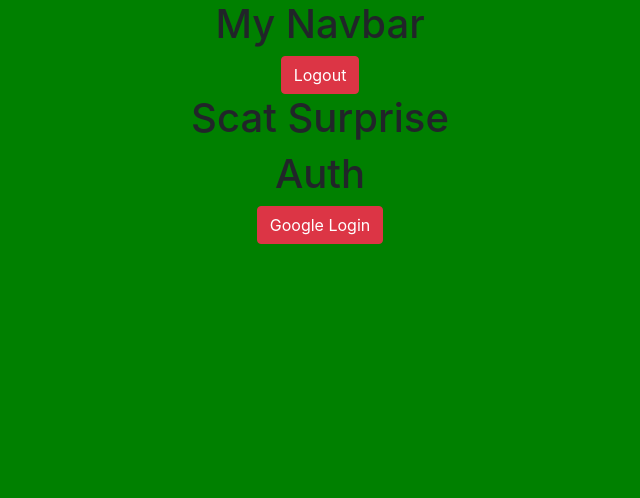
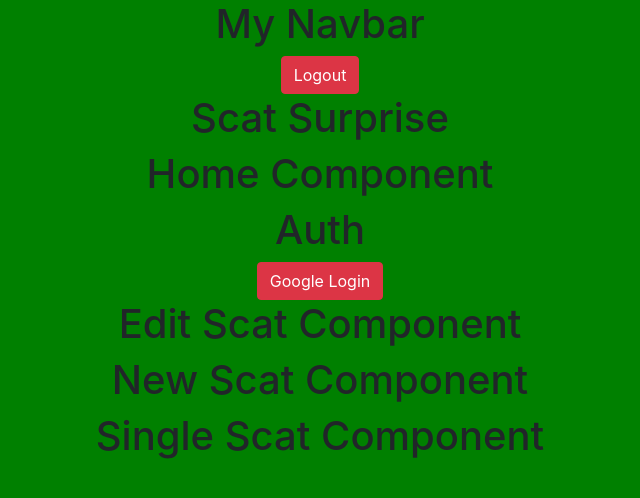
Before and after one commit to Jmarquez8951/scatt-surprise, a React (Create React App) app: page / in a window 1280 px wide. Shown: the top 498 px of the page, without its empty margins (320-960 px from the left). Built offline with nearby package versions, Linux system fonts and the light colour scheme; no server answers.

Commit message:
pages made

```diff
--- a/src/App/App.js
+++ b/src/App/App.js
@@ -4,8 +4,14 @@
 
 import './App.scss';
 
+import MyNavbar from '../components/shared/MyNavbar/MyNavbar';
+
 import Auth from '../components/pages/Auth/Auth';
-import MyNavbar from '../components/shared/MyNavbar/MyNavbar';
+import Home from '../components/pages/Home/Home';
+import EditScat from '../components/pages/EditScat/EditScat';
+import SingleScat from '../components/pages/SingleScat/SingleScat';
+import NewScat from '../components/pages/NewScat/NewScat';
+
 
 import fbConnection from '../helpers/data/connection';
 
@@ -35,7 +41,11 @@
       <div className="App">
         <MyNavbar/>
         <h1>Scat Surprise</h1>
+        <Home/>
         <Auth/>
+        <EditScat/>
+        <NewScat/>
+        <SingleScat/>
       </div>
     );
   }
--- /dev/null
+++ b/src/components/pages/EditScat/EditScat.js
@@ -0,0 +1,14 @@
+import React from 'react';
+import './EditScat.scss';
+
+class EditScat extends React.Component {
+  render() {
+    return (
+      <div className="EditScat">
+        <h1>Edit Scat Component</h1>
+      </div>
+    );
+  }
+}
+
+export default EditScat;
--- /dev/null
+++ b/src/components/pages/EditScat/EditScat.scss
@@ -0,0 +1,3 @@
+.EditScat {
+  display: block;
+}
--- /dev/null
+++ b/src/components/pages/Home/Home.js
@@ -0,0 +1,14 @@
+import React from 'react';
+import './Home.scss';
+
+class Home extends React.Component {
+  render() {
+    return (
+      <div className="Home">
+        <h1>Home Component</h1>
+      </div>
+    );
+  }
+}
+
+export default Home;
--- /dev/null
+++ b/src/components/pages/Home/Home.scss
@@ -0,0 +1,3 @@
+.Home {
+  display: block;
+}
--- /dev/null
+++ b/src/components/pages/NewScat/NewScat.js
@@ -0,0 +1,14 @@
+import React from 'react';
+import './NewScat.scss';
+
+class NewScat extends React.Component {
+  render() {
+    return (
+      <div className="NewScat">
+        <h1>New Scat Component</h1>
+      </div>
+    );
+  }
+}
+
+export default NewScat;
--- /dev/null
+++ b/src/components/pages/NewScat/NewScat.scss
@@ -0,0 +1,3 @@
+.NewScat {
+  display: block;
+}
--- /dev/null
+++ b/src/components/pages/SingleScat/SingleScat.js
@@ -0,0 +1,14 @@
+import React from 'react';
+import './SingleScat.scss';
+
+class SingleScat extends React.Component {
+  render() {
+    return (
+      <div className="SingleScat">
+        <h1>Single Scat Component</h1>
+      </div>
+    );
+  }
+}
+
+export default SingleScat;
--- /dev/null
+++ b/src/components/pages/SingleScat/SingleScat.scss
@@ -0,0 +1,3 @@
+.SingleScat {
+  display: block;
+}
```
